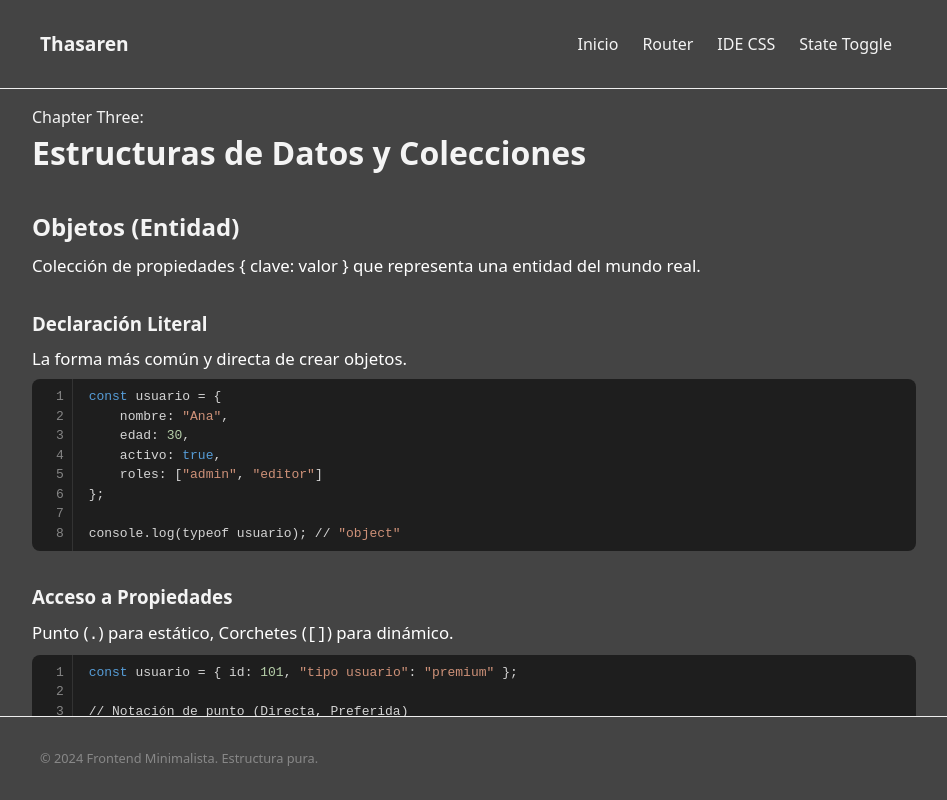
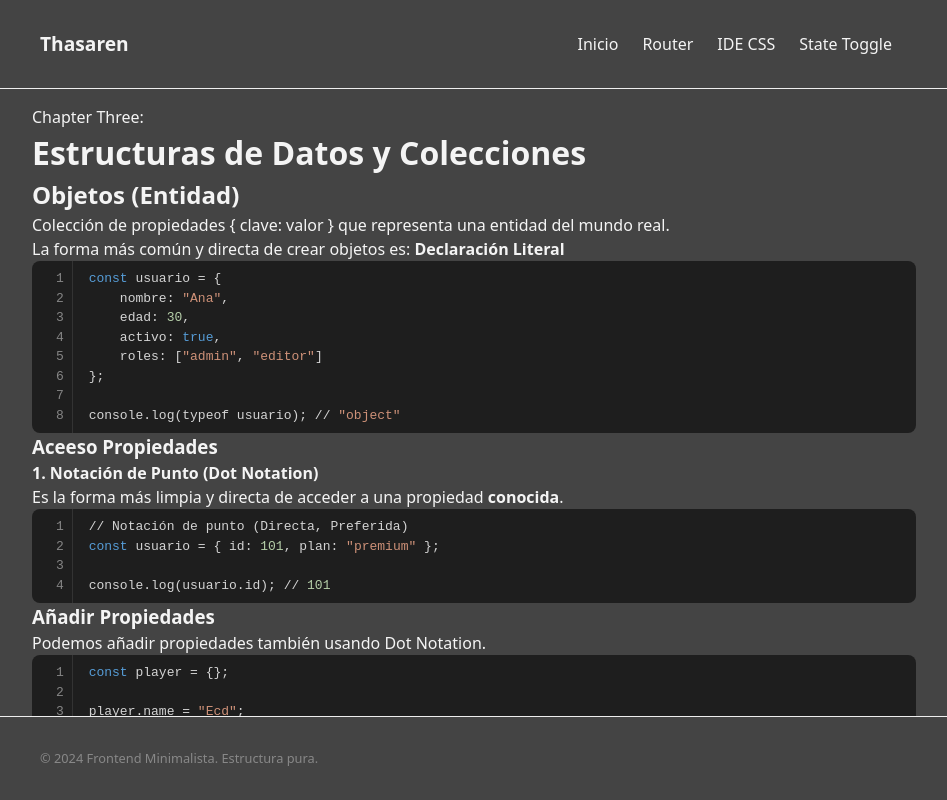
Before and after one commit to EsneiderCdD/thasaren, a React (Vite) app: page /structures in a window 1280 px wide. Shown: the whole page, without its empty margins (166-1113 px from the left). Built offline with nearby package versions, Linux system fonts and the light colour scheme.

Commit message:
feature(Object): content

```diff
--- a/src/components/features/Structures/Objects.jsx
+++ b/src/components/features/Structures/Objects.jsx
@@ -1,11 +1,18 @@
-
 import ViewCode from "../../../components/reusables/ViewCode/ViewCode";
 import {
     declaracionObjeto,
-    accesoPropiedades,
+    accesoPunto,
+    anadirPropiedad,
+    anadirPropiedadCorchetes,
+    corchetesSituacion,
+    corchetesError,
+    corchetesSolucion,
+    corchetesEspacios,
+    metodoObjeto,
     referenciaObjeto,
     destructuringObjeto,
-    spreadObjeto
+    spreadObjeto,
+    herenciaToString
 } from "../../../data/codes/structures";
 import styles from "./style/Structures.module.css";
 
@@ -13,30 +20,101 @@ const Objects = () => {
     return (
         <section className={styles.objects}>
             <h2>Objetos (Entidad)</h2>
-            <p>
-                Colección de propiedades {`{ clave: valor }`} que representa una entidad del mundo real.
-            </p>
+            <p>Colección de propiedades {`{ clave: valor }`} que representa una entidad del mundo real. </p>
+            <p>La forma más común y directa de crear objetos es: <strong>Declaración Literal</strong> </p>
 
             <div className={styles.block}>
-                <h3>Declaración Literal</h3>
+                <ViewCode code={declaracionObjeto} />
+            </div>
+            <h3>Aceeso Propiedades</h3>
+
+            <div className={styles.block}>
+                <h4>1. Notación de Punto (Dot Notation)</h4>
                 <p>
-                    La forma más común y directa de crear objetos.
+                    Es la forma más limpia y directa de acceder a una propiedad <strong>conocida</strong>.
                 </p>
-                <ViewCode code={declaracionObjeto} />
+                <ViewCode code={accesoPunto} />
+            </div>
+
+            <h3>Añadir Propiedades</h3>
+            <div className={styles.block}>
+                <p>
+                    Podemos añadir propiedades también usando Dot Notation.
+                </p>
+                <ViewCode code={anadirPropiedad} />
             </div>
 
             <div className={styles.block}>
-                <h3>Acceso a Propiedades</h3>
+                <h4>2. Notación de Corchetes (Bracket Notation)</h4>
                 <p>
-                    Punto (<code>.</code>) para estático, Corchetes (<code>[]</code>) para dinámico.
+                    Obligatoria cuando necesitas usar una <strong>variable</strong> para decidir qué propiedad leer.
+                    Los corchetes <code>[]</code> evalúan lo que tienen dentro antes de buscar.
                 </p>
-                <ViewCode code={accesoPropiedades} />
+
+                <p>Situación: Tienes un objeto usuario, pero la propiedad que quieres leer está guardada en una variable externa.</p>
+                <ViewCode code={corchetesSituacion} />
+
+                <p>Si usamos la <strong>notación de punto</strong>, buscará literalmente una propiedad llamada "propiedadBuscada".</p>
+                <ViewCode code={corchetesError} />
+
+                <p>En cambio, si usamos la <strong>notación de corchetes</strong>, evaluará la variable y buscará la propiedad correspondiente.</p>
+                <ViewCode code={corchetesSolucion} />
+            </div>
+
+            <h3>Añadir Propiedades </h3>
+            <div className={styles.block}>
+                <p>
+                    Para agregar es:
+                </p>
+                <ViewCode code={anadirPropiedadCorchetes} />
             </div>
 
             <div className={styles.block}>
+                <h3>Otras razones para usar Corchetes</h3>
+                <p>
+                    Además de variables dinámicas, son obligatorios cuando las claves tienen <strong>espacios</strong> o caracteres especiales (guiones, símbolos).
+                </p>
+                <ViewCode code={corchetesEspacios} />
+            </div>
+
+            <div className={styles.block}>
+                <h3>Métodos de un Objeto</h3>
+                <p>
+                    Hasta ahora hemos guardado datos. ¿Pero qué pasa si guardamos una <strong>función</strong> dentro de una propiedad? Obtenemos un método: una acción que el objeto puede realizar.
+                </p>
+                <ViewCode code={metodoObjeto} />
+                <p className={styles.text_muted}>
+                    Nota: Si vienes de otros lenguajes, esto es la base de la Programación Orientada a Objetos (Clases), aunque aquí lo hacemos directamente sobre el objeto.
+                </p>
+
+
+
+
+
+                <h3>Métodos Heredados (Object Prototype)</h3>
+                <p>
+                    Todos los objetos en JavaScript "heredan" funcionalidades de un padre común llamado <code>Object.prototype</code>.
+                    Esto significa que tu objeto ya trae herramientas de fábrica que tú no escribiste.
+                </p>
+
+                <p>Un ejemplo clásico es <code>.toString()</code>:</p>
+                <ul>
+                    <li>Es el método que JS usa internamente cuando necesita convertir tu objeto a texto.</li>
+                    <li>Por defecto devuelve <code>[object Object]</code>.</li>
+                    <li>Podemos <strong>sobreescribirlo</strong> para que devuelva algo útil (como una autoreferencia personalizada).</li>
+                </ul>
+                <ViewCode code={herenciaToString} />
+            </div>
+
+
+            <div className={styles.block}>
                 <h3>Inmutabilidad y Referencia</h3>
+                <p>
+                    Aquí está la trampa #1. Cuando usas variables normales (<code>let a = 5</code>), el valor es independiente.
+                    Pero en objetos, la variable no guarda el objeto, sino su <strong>dirección en memoria</strong>.
+                </p>
                 <p className={styles.text_muted}>
-                    ¡Cuidado! Asignar objetos copia la <strong>referencia en memoria</strong>, no el contenido.
+                    ¡Cuidado! Si asignas un objeto a otra variable, ambas apuntarán al mismo sitio. Si cambias uno, cambias el otro.
                 </p>
                 <ViewCode code={referenciaObjeto} />
             </div>
@@ -44,7 +122,10 @@ const Objects = () => {
             <div className={styles.block}>
                 <h3>Destructuring (Extracción)</h3>
                 <p>
-                    Sintaxis moderna para extraer valores directamente a variables.
+                    Ya sabemos acceder con punto y corchetes, pero ¿qué si queremos sacar múltiples propiedades a la vez?
+                </p>
+                <p>
+                    La <strong>desestructuración</strong> es la sintaxis moderna para "desempaquetar" valores directamente a variables limpias.
                 </p>
                 <ViewCode code={destructuringObjeto} />
             </div>
@@ -52,7 +133,10 @@ const Objects = () => {
             <div className={styles.block}>
                 <h3>Spread Operator (...)</h3>
                 <p>
-                    Para copiar o combinar objetos sin modificar la referencia original (Shallow Copy).
+                    Si la asignación (<code>=</code>) solo copia la referencia (el problema que vimos arriba), ¿cómo creamos una copia real e independiente?
+                </p>
+                <p>
+                    El operador Spread (<code>...</code>) "esparce" las propiedades en un nuevo objeto, creando una <strong>Shallow Copy</strong> (Copia Superficial) segura.
                 </p>
                 <ViewCode code={spreadObjeto} />
             </div>
--- a/src/components/features/Structures/style/Structures.module.css
+++ b/src/components/features/Structures/style/Structures.module.css
@@ -2,48 +2,10 @@
     max-width: 900px;
     margin: 0 auto;
 }
+.objects {
+    display: flex;
+    flex-direction: column;
 
-.container h2 {
-    margin-top: 2rem;
-    padding-bottom: 0.5rem;
-}
-
-.container p {
-    margin-bottom: 2rem;
-    font-size: 1.05rem;
-    color: #ffffff;
 }
 
 /* Sections */
-.objects {
-    margin-bottom: 3rem;
-    border-bottom: 1px solid #eee1;
-    padding-bottom: 1rem;
-}
-
-.arrays {
-    margin-bottom: 3rem;
-}
-
-.block {
-    margin-bottom: 2rem;
-}
-
-.block h3 {
-    margin-bottom: 0.5rem;
-}
-
-.block p {
-    margin-bottom: 0.5rem;
-}
-
-/* Specific Style Helpers */
-.text_highlight {
-    color: #ffd43b;
-    /* Amarillo JS */
-}
-
-.text_muted {
-    color: #888;
-    font-size: 0.9em;
-}
--- a/src/data/codes/structures.js
+++ b/src/data/codes/structures.js
@@ -10,26 +10,85 @@ export const declaracionObjeto = `const usuario = {
 
 console.log(typeof usuario); // "object"`;
 
-export const accesoPropiedades = `const usuario = { id: 101, "tipo usuario": "premium" };
+export const accesoPunto = `// Notación de punto (Directa, Preferida)
+const usuario = { id: 101, plan: "premium" };
 
-// Notación de punto (Directa, Preferida)
-console.log(usuario.id); // 101
+console.log(usuario.id); // 101`;
 
-// Notación de corchetes (Dinámica o claves especiales)
-const key = "id";
-console.log(usuario[key]); // 101
-console.log(usuario["tipo usuario"]); // "premium"`;
+export const anadirPropiedad = `const player = {};
 
-export const referenciaObjeto = `const original = { valor: 10 };
-const copia = original; // Copia la REFERENCIA, no el valor
+player.name = "Ecd";
+player.life = 99;
 
-copia.valor = 99; // Modifica el mismo objeto en memoria
+console.log(player); // { name: "Ecd", life: 99 }`;
 
-console.log(original.valor); // 99 (¡Afectado!)`;
+export const anadirPropiedadCorchetes = `const player = {};
+const stat = "life";
+
+player["name"] = "Ecd"; // Clave string directa
+player[stat] = 99;      // Clave dinámica (variable)
+
+console.log(player); // { name: "Ecd", life: 99 }`;
+
+// === EJEMPLOS PARA NOTACIÓN DE CORCHETES (Desglosados) ===
+
+export const corchetesSituacion = `const usuario = {
+    nombre: "Ana",
+    edad: 30,
+    email: "ana@email.com"
+};
+
+const propiedadBuscada = "email"; `;
+
+export const corchetesError = `console.log(usuario.propiedadBuscada); // undefined`;
+
+export const corchetesSolucion = `console.log(usuario[propiedadBuscada]); // "ana@email.com"`;
+
+export const corchetesEspacios = `const libro = {
+    "titulo del libro": "JavaScript Moderno",
+    "año-publicacion": 2024
+};
+
+console.log(libro.titulo del libro); // Error
+
+console.log(libro["titulo del libro"]);
+console.log(libro["año-publicacion"]);`;
+
+// -----------------------------------------------------------
+
+export const metodoObjeto = `const user = {
+    name: "Thasaren",
+    talk: function() {
+        // 'this' hace referencia al propio objeto
+        return "Hola, soy " + this.name;
+    }
+};
+
+console.log(user.name);    // Acceso a propiedad: "Thasaren"
+console.log(user.talk());  // Ejecución de método: "Hola, soy Thasaren"`;
+
+export const referenciaObjeto = `// Variables primitivas (Copia por valor)
+let a = 10;
+let b = a;
+b = 20;
+// a sigue siendo 10. Son independientes.
+
+// Objetos (Copia por REFERENCIA)
+const original = { valor: 10 };
+const copia = original; // ⚠️ Copia la dirección, NO el objeto
+
+copia.valor = 99; // ¡Modifica el original!
+
+console.log(original.valor); // 99 (Afectado)`;
 
 export const destructuringObjeto = `const settings = { theme: "dark", fontSize: 16 };
 
-// Extraer propiedades a variables del mismo nombre
+// Forma tradicional (verbosa)
+const t = settings.theme;
+const f = settings.fontSize;
+
+// Forma moderna (Destructuring)
+// Extrae propiedades a variables del mismo nombre
 const { theme, fontSize } = settings;
 
 console.log(theme); // "dark"`;
@@ -37,10 +96,33 @@ console.log(theme); // "dark"`;
 export const spreadObjeto = `const base = { a: 1 };
 const extra = { b: 2 };
 
-// Copia superficial y unión (Merge)
+// Problema: Object.assign() o mutaciones
+// Solución: Spread (...) crea una COPIA SUPERFICIAL nueva
+
+const copiaSegura = { ...base };
+copiaSegura.a = 99; // No afecta a 'base'
+
+// También sirve para unir (Merge)
 const combinado = { ...base, ...extra, c: 3 };
 
 console.log(combinado); // { a: 1, b: 2, c: 3 }`;
+
+export const herenciaToString = `const player = { name: "Ecd" };
+
+// 1. Usando el método heredado por defecto
+// JS busca .toString() en player -> No está -> Sube a Object.prototype
+console.log("Ganador: " + player);
+// Resultado: "Ganador: [object Object]"
+
+
+// 2. Sobreescribiendo el método (Shadowing)
+player.toString = function() {
+    return this.name;
+};
+
+// JS encuentra TU .toString() primero y lo usa
+console.log("Ganador: " + player);
+// Resultado: "Ganador: Ecd"`;
 
 
 // === ARRAYS (Colecciones) ===
--- a/src/pages/Structures.jsx
+++ b/src/pages/Structures.jsx
@@ -8,10 +8,8 @@ const Structures = () => {
         <div className={styles.container} style={{ padding: '1rem 0.5rem' }}>
             <span>Chapter Three:</span><h1>Estructuras de Datos y Colecciones</h1>
 
-            {/* 1. OBJETOS (Entidad) */}
             <Objects />
 
-            {/* 2. ARRAYS (Colecciones) */}
             <Arrays />
         </div>
     );
```
